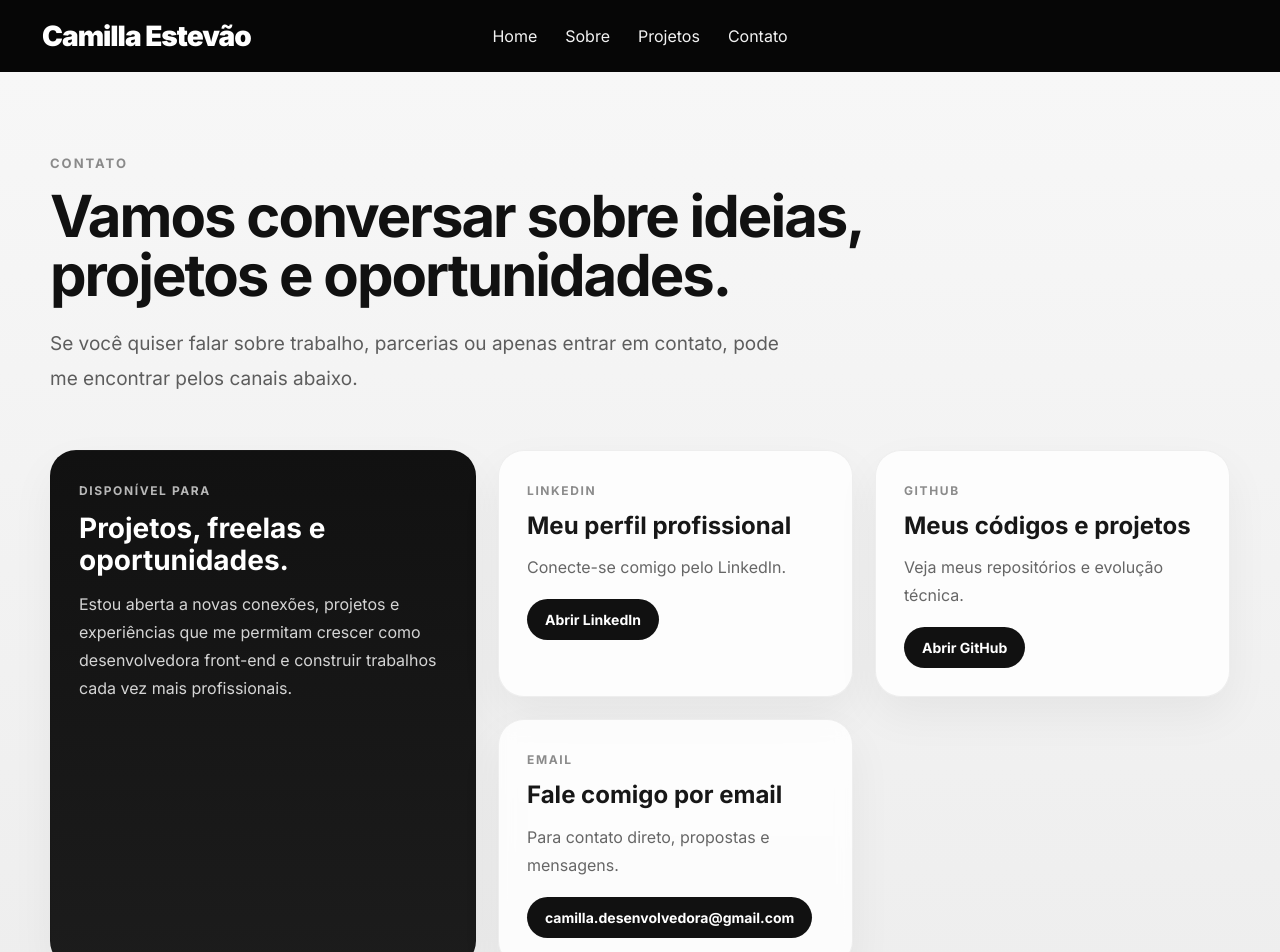
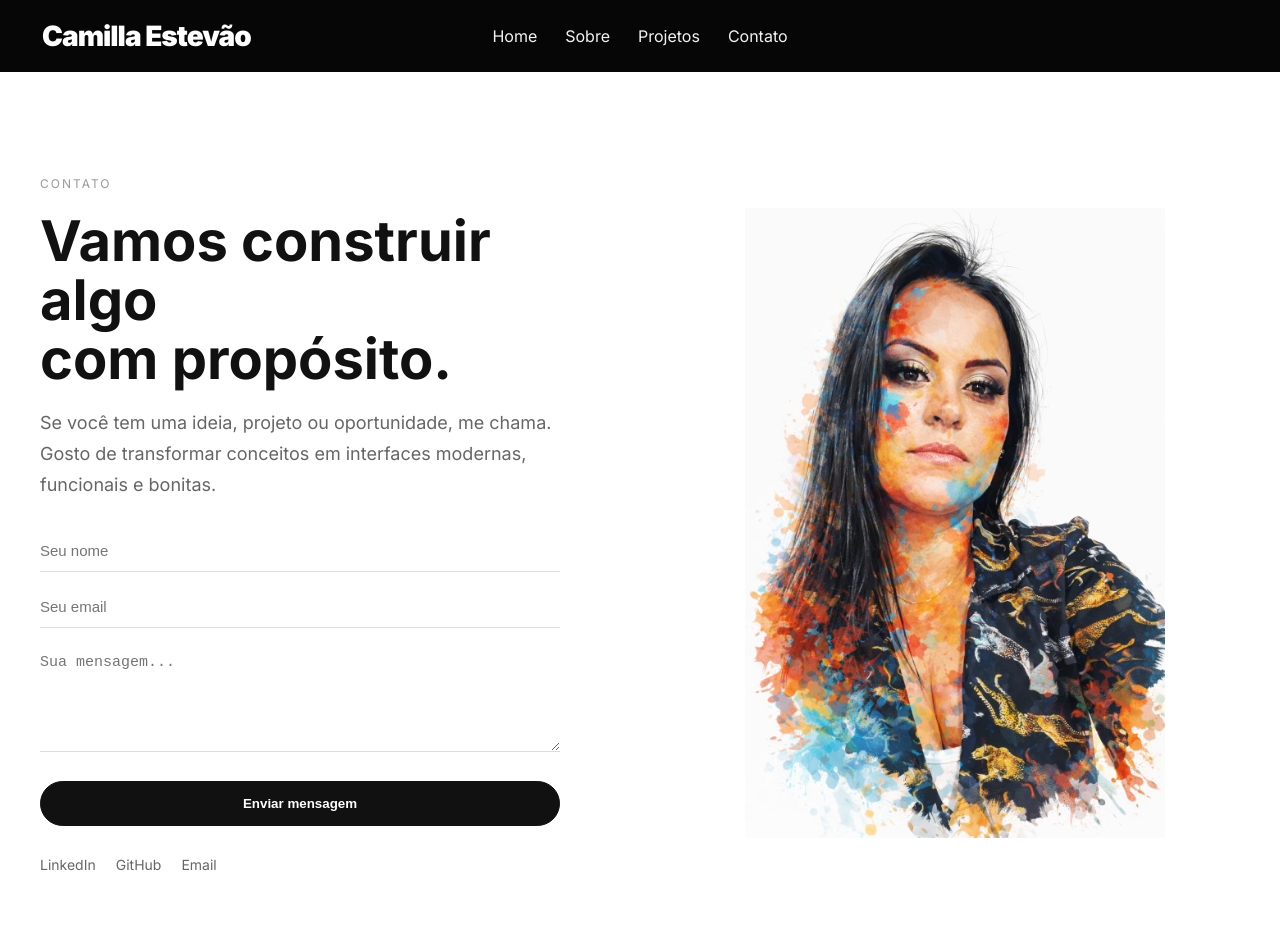
Before and after one commit to CamillaEstevao/portfolio, a React (Vite) app: page /contact in a window 1280 px wide. Shown: the top 952 px of the page. Built offline with nearby package versions, Linux system fonts and the light colour scheme.

Commit message:
nova página de contato

```diff
--- a/src/index.css
+++ b/src/index.css
@@ -917,152 +917,126 @@ a {
 
 /*Página de Contact*/
 .contact-page {
-  min-height: calc(100vh - 72px);
-  background: linear-gradient(180deg, #f7f7f7 0%, #ededed 100%);
-  padding: 80px 20px 100px;
+  background: #ffffff;
+  padding: 100px 20px;
 }
 
-.contact-hero,
-.contact-grid {
-  width: 100%;
-  max-width: 1180px;
+.contact-wrapper {
+  max-width: 1200px;
   margin: 0 auto;
+  display: grid;
+  grid-template-columns: 1fr 1fr;
+  align-items: center;
+  gap: 60px;
 }
 
-.contact-hero {
-  margin-bottom: 54px;
+/* TEXTO */
+.contact-left {
+  max-width: 520px;
 }
 
-.contact-eyebrow {
-  display: inline-block;
-  margin-bottom: 16px;
-  font-size: 13px;
-  font-weight: 700;
+.contact-tag {
+  font-size: 12px;
   letter-spacing: 2px;
   text-transform: uppercase;
-  color: #8a8a8a;
+  color: #999;
 }
 
-.contact-hero h1 {
-  max-width: 900px;
-  font-size: 58px;
-  line-height: 1.02;
-  letter-spacing: -2px;
+.contact-left h1 {
+  font-size: 56px;
+  line-height: 1.05;
+  margin: 20px 0;
   color: #111;
-  margin-bottom: 22px;
 }
 
-.contact-intro {
-  max-width: 760px;
-  font-size: 19px;
-  line-height: 1.8;
-  color: #5d5d5d;
+.contact-left p {
+  color: #666;
+  font-size: 18px;
+  line-height: 1.7;
+  margin-bottom: 30px;
 }
 
-.contact-grid {
-  display: grid;
-  grid-template-columns: 1.2fr 1fr 1fr;
-  gap: 22px;
+/* FORM */
+.contact-form {
+  display: flex;
+  flex-direction: column;
+  gap: 14px;
 }
 
-.contact-card {
-  background: rgba(255, 255, 255, 0.82);
-  backdrop-filter: blur(8px);
-  border: 1px solid rgba(0, 0, 0, 0.06);
-  border-radius: 26px;
-  padding: 28px;
-  box-shadow: 0 18px 45px rgba(0, 0, 0, 0.05);
+.contact-form input,
+.contact-form textarea {
+  border: none;
+  border-bottom: 1px solid #ddd;
+  padding: 12px 0;
+  font-size: 15px;
+  background: transparent;
 }
 
-.contact-card-highlight {
-  grid-row: span 2;
-  background: linear-gradient(180deg, #111 0%, #1c1c1c 100%);
-  color: white;
+.contact-form input:focus,
+.contact-form textarea:focus {
+  outline: none;
+  border-color: #111;
 }
 
-.contact-card-label {
-  display: inline-block;
-  margin-bottom: 14px;
-  font-size: 12px;
-  font-weight: 700;
-  letter-spacing: 1.6px;
-  text-transform: uppercase;
-  color: #8b8b8b;
+/* BOTÃO */
+.contact-form button {
+  margin-top: 15px;
+  padding: 14px;
+  border-radius: 999px;
+  border: 1px solid #111;
+  background: #111;
+  color: white;
+  font-weight: 600;
+  cursor: pointer;
+  transition: 0.3s;
 }
 
-.contact-card-highlight .contact-card-label {
-  color: #b8b8b8;
+.contact-form button:hover {
+  background: white;
+  color: #111;
 }
 
-.contact-card h2,
-.contact-card h3 {
-  font-size: 28px;
-  line-height: 1.15;
-  margin-bottom: 14px;
-  color: inherit;
+/* LINKS */
+.contact-links {
+  margin-top: 30px;
+  display: flex;
+  gap: 20px;
 }
 
-.contact-card h3 {
-  font-size: 24px;
-  color: #171717;
+.contact-links a {
+  font-size: 14px;
+  color: #666;
+  transition: 0.3s;
 }
 
-.contact-card p {
-  font-size: 16px;
-  line-height: 1.75;
-  color: #666;
-  margin-bottom: 18px;
+.contact-links a:hover {
+  color: #111;
 }
 
-.contact-card-highlight p {
-  color: rgba(255, 255, 255, 0.82);
+/* IMAGEM */
+.contact-right {
+  display: flex;
+  justify-content: center;
 }
 
-.contact-link {
-  display: inline-flex;
-  align-items: center;
-  justify-content: center;
-  padding: 12px 18px;
-  border-radius: 999px;
-  background: #111;
-  color: white;
-  font-size: 14px;
-  font-weight: 700;
+.contact-right img {
+  width: 100%;
+  max-width: 420px;
+  object-fit: cover;
 }
 
-@media (max-width: 980px) {
-  .contact-hero h1 {
-    font-size: 44px;
+/* RESPONSIVO */
+@media (max-width: 900px) {
+  .contact-wrapper {
+    grid-template-columns: 1fr;
+    text-align: center;
   }
 
-  .contact-grid {
-    grid-template-columns: 1fr;
+  .contact-left {
+    margin: 0 auto;
   }
 
-  .contact-card-highlight {
-    grid-row: auto;
+  .contact-left h1 {
+    font-size: 36px;
   }
 }
-
-@media (max-width: 640px) {
-  .contact-page {
-    padding: 56px 16px 72px;
-  }
-
-  .contact-hero h1 {
-    font-size: 34px;
-  }
-
-  .contact-intro {
-    font-size: 17px;
-  }
-
-  .contact-card {
-    padding: 20px;
-  }
-
-  .contact-card h2,
-  .contact-card h3 {
-    font-size: 22px;
-  }
-}
--- a/src/pages/Contact.jsx
+++ b/src/pages/Contact.jsx
@@ -1,63 +1,56 @@
+import foto from "../assets/camilla_contato.jpeg";
+
 function Contact() {
   return (
     <section className="contact-page">
-      <div className="contact-hero">
-        <span className="contact-eyebrow">Contato</span>
-        <h1>Vamos conversar sobre ideias, projetos e oportunidades.</h1>
-        <p className="contact-intro">
-          Se você quiser falar sobre trabalho, parcerias ou apenas entrar em
-          contato, pode me encontrar pelos canais abaixo.
+
+      <div className="contact-wrapper">
+
+        {/* TEXTO */}
+        <div className="contact-left">
+          <span className="contact-tag">Contato</span>
+
+          <h1>
+            Vamos construir algo <br />
+            com propósito.
+          </h1>
+
+          <p>
+            Se você tem uma ideia, projeto ou oportunidade, me chama.
+            Gosto de transformar conceitos em interfaces modernas,
+            funcionais e bonitas.
           </p>
-      </div>
 
-      <div className="contact-grid">
-        <div className="contact-card contact-card-highlight">
-          <span className="contact-card-label">Disponível para</span>
-          <h2>Projetos, freelas e oportunidades.</h2>
-          <p>
-            Estou aberta a novas conexões, projetos e experiências que me
-            permitam crescer como desenvolvedora front-end e construir trabalhos
-            cada vez mais profissionais.
-          </p>
-        </div>
+          <form className="contact-form">
+            <input type="text" placeholder="Seu nome" />
+            <input type="email" placeholder="Seu email" />
+            <textarea placeholder="Sua mensagem..." rows="5" />
 
-        <div className="contact-card">
-          <span className="contact-card-label">LinkedIn</span>
-          <h3>Meu perfil profissional</h3>
-          <p>Conecte-se comigo pelo LinkedIn.</p>
-          <a
-            className="contact-link"
-            href="https://www.linkedin.com/in/camillaestevaolodi"
-            target="_blank"
-            rel="noopener noreferrer"
-          >
-            Abrir LinkedIn
+            <button>Enviar mensagem</button>
+          </form>
+
+          <div className="contact-links">
+            <a href="https://www.linkedin.com/in/camillaestevaolodi" target="_blank">
+              LinkedIn
             </a>
-        </div>
 
-        <div className="contact-card">
-          <span className="contact-card-label">GitHub</span>
-          <h3>Meus códigos e projetos</h3>
-          <p>Veja meus repositórios e evolução técnica.</p>
-          <a
-            className="contact-link"
-            href="https://github.com/CamillaEstevao"
-            target="_blank"
-            rel="noopener noreferrer"
-          >
-            Abrir GitHub
+            <a href="https://github.com/CamillaEstevao" target="_blank">
+              GitHub
             </a>
-        </div>
 
-        <div className="contact-card">
-          <span className="contact-card-label">Email</span>
-          <h3>Fale comigo por email</h3>
-          <p>Para contato direto, propostas e mensagens.</p>
-          <a className="contact-link" href="mailto:camilla.desenvolvedora@gmail.com">
-            camilla.desenvolvedora@gmail.com
+            <a href="mailto:camilla.desenvolvedora@gmail.com">
+              Email
             </a>
           </div>
         </div>
+
+        {/* IMAGEM */}
+        <div className="contact-right">
+          <img src={foto} alt="Camilla" />
+        </div>
+
+      </div>
+
     </section>
   );
 }
```
Also changed, not shown: src/assets/camilla_contato.jpeg (added). Lines whose indentation alone changed are shown as unchanged.
